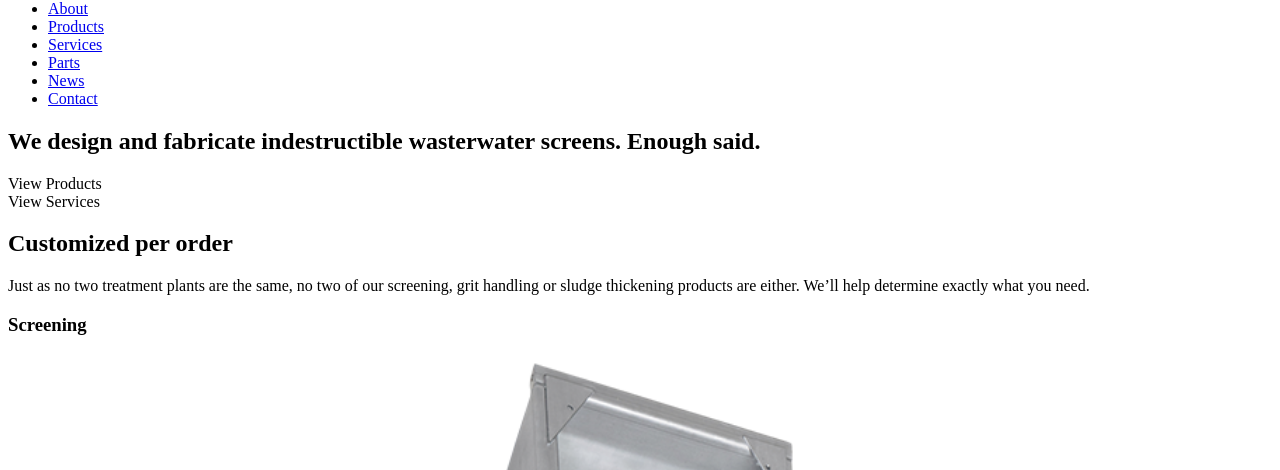
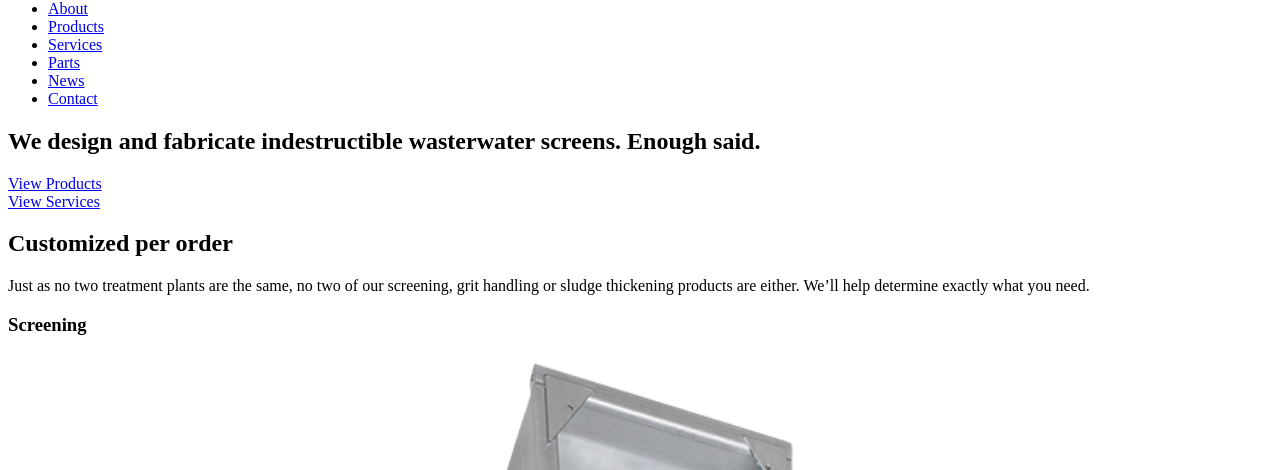
Before and after one commit to sriramvsharma/vulcan, a website: page dev/index.html in a window 1280 px wide. Shown: the part 630-1100 px from the top of the page. Drawn offline with nearby package versions, Linux system fonts and the light colour scheme; files that its build step writes are made by us from their sources.

Commit message:
html draft

```diff
--- a/dev/index.html
+++ b/dev/index.html
@@ -40,8 +40,8 @@
           We design and fabricate indestructible wasterwater screens. Enough
           said.
         </h1>
-        <div>View Products</div>
-        <div>View Services</div>
+        <div><a href="#">View Products</a></div>
+        <div><a href="#">View Services</a></div>
       </section>
 	  	<section>
 	  		<h2>Customized per order</h2>
```
